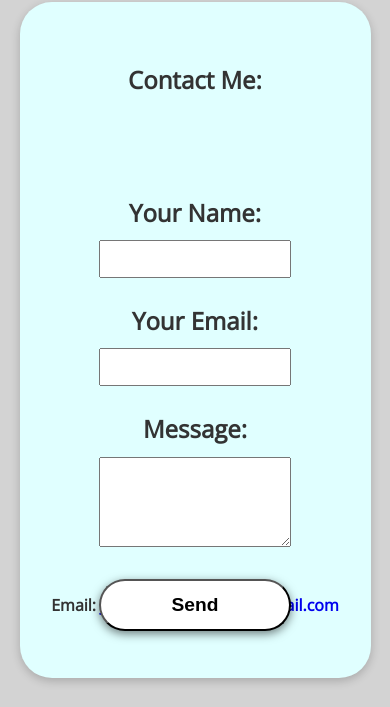
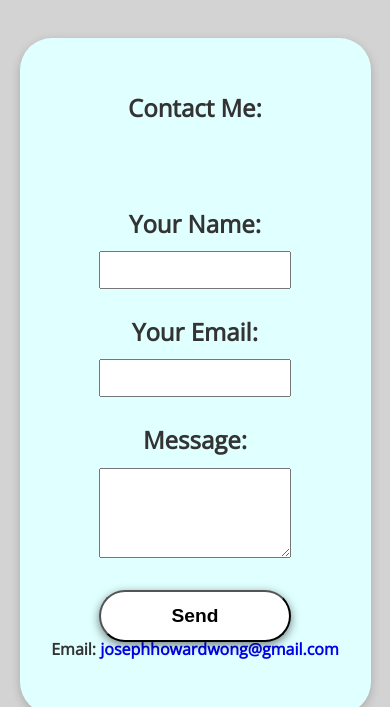
Before and after one commit to JosephHowardWong/portfolio, a plain HTML site: page index.html in a window 390 px wide. Shown: the part 6306-7013 px from the top of the page. Drawn offline with nearby package versions, Linux system fonts and the light colour scheme.

Commit message:
fixed spacing

```diff
--- a/styles.css/main.css
+++ b/styles.css/main.css
@@ -489,8 +489,13 @@ li:hover {
 }
 
 @media (max-width: 500px) {
+
+  /* .container {
+    margin-top: 22vh;
+  } */
+
   .container {
-    margin-top: 23vh;
+    margin-top: 230px;
   }
 
   .section-info h1 {
@@ -510,6 +515,14 @@ li:hover {
     height: 90vh;
   }
 
+  .contact-container {
+    height: 95vh;
+  }
+
+  .email-container {
+    margin-top: 50px;
+  }
+
   .email-container h2 {
     font-size: 1rem;
   }
```
